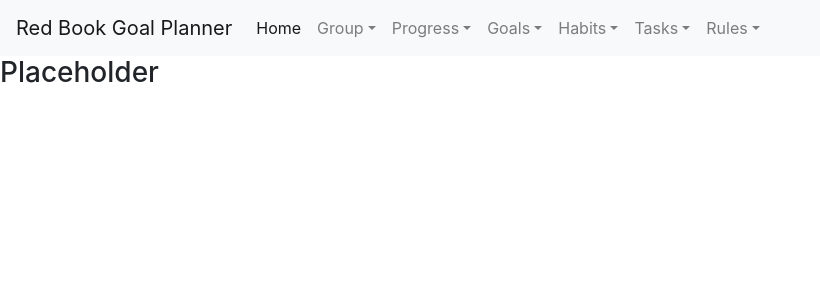
After one commit to SeanMcOwen/Red-Book-Productivity-Planner, a Flask app: template RedBookFlask/Rules/templates/CreateGoals.html in a window 1280 px wide. The commit adds this page. Shown: the top 300 px of the page, without its empty margins (0-820 px from the left). Run offline with Flask 2, Linux system fonts and the light colour scheme; the template is opened without the code that fills it, so the values that code supplies are empty; parts of the project's set-up code (start-up, migrations or seed data) failed here and were passed over; some libraries are stand-ins or nearby versions.

Commit message:
Create goal rules page

```diff
--- /dev/null
+++ b/RedBookFlask/Rules/templates/CreateGoals.html
@@ -0,0 +1,6 @@
+{% extends "Base.html" %}
+
+{% block content %}
+<h3>Placeholder</h3>
+
+{% endblock %}
--- a/RedBookFlask/__init__.py
+++ b/RedBookFlask/__init__.py
@@ -29,6 +29,7 @@ from RedBookFlask.Groups.views import groups_blueprint
 from RedBookFlask.Create.views import create_blueprint
 from RedBookFlask.Playground.views import playground_blueprint
 from RedBookFlask.Habits.views import habits_blueprint
+from RedBookFlask.Rules.views import rules_blueprint
 
 app.register_blueprint(schedules_blueprint,url_prefix="/Schedules")
 app.register_blueprint(increments_blueprint,url_prefix="/Increments")
@@ -37,6 +38,8 @@ app.register_blueprint(groups_blueprint,url_prefix="/Groups")
 app.register_blueprint(create_blueprint,url_prefix="/Create")
 app.register_blueprint(playground_blueprint,url_prefix="/Playground")
 app.register_blueprint(habits_blueprint,url_prefix="/Habits")
+app.register_blueprint(rules_blueprint,url_prefix="/Rules")
+
 
 app.config['SECRET_KEY'] = 'TEST'
 
--- a/RedBookFlask/templates/Base.html
+++ b/RedBookFlask/templates/Base.html
@@ -80,7 +80,13 @@
                   </div>
       </li>
 
+                  <li class="nav-item dropdown">
+        <a class="nav-link dropdown-toggle" data-toggle="dropdown" href="#" role="button" aria-haspopup="true" aria-expanded="false">Rules</a>
+                <div class="dropdown-menu">
 
+          <a class="dropdown-item" href="{{ url_for('rules.create_goal_rule_page') }}">Create Goal Rule</a>
+                  </div>
+      </li>
     </ul>
   </div>
 </nav>
```
Also changed, not shown: RedBookFlask/Rules/views.py (added, +29 -0 lines).
